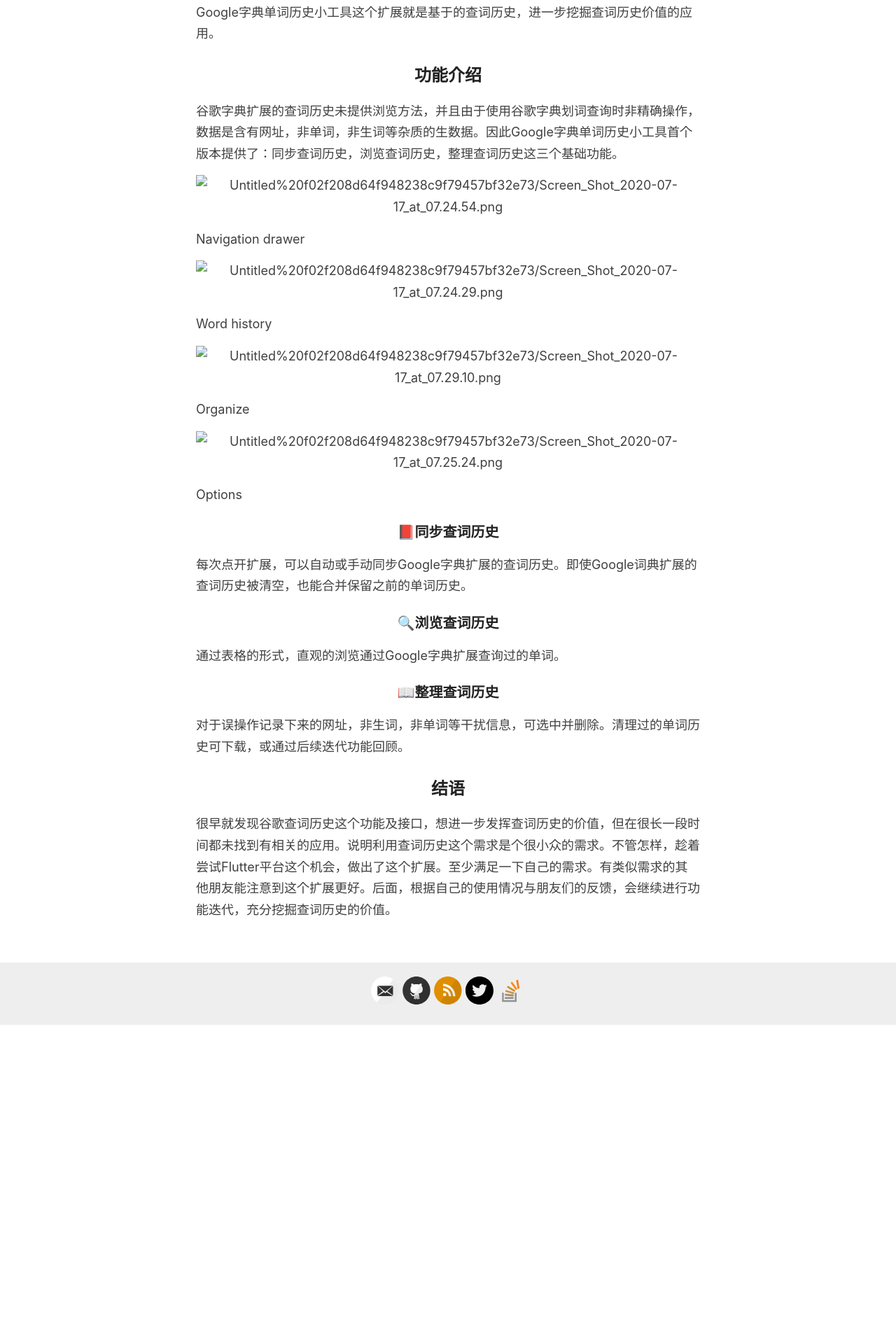
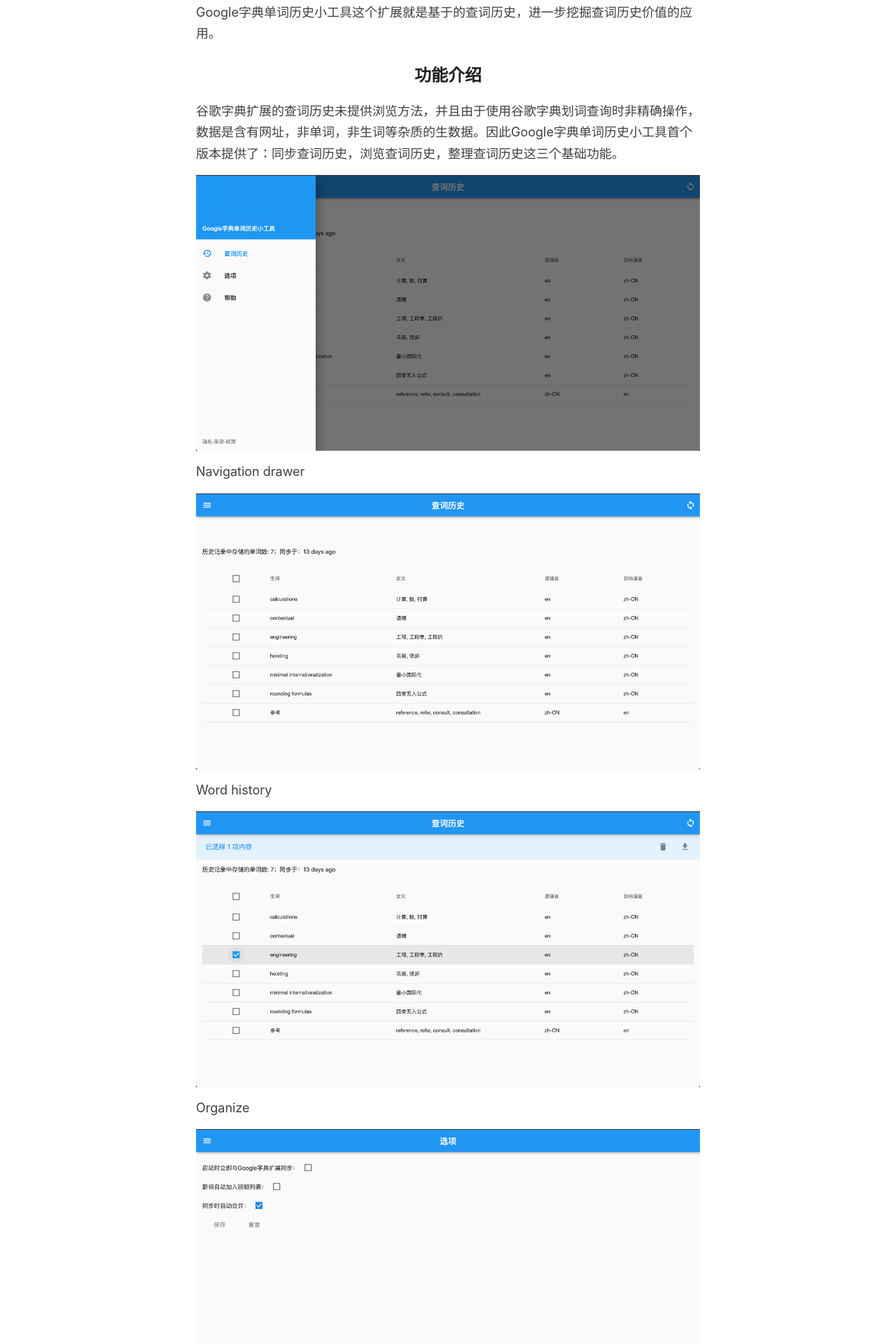
Before and after one commit to xiaominglui/xiaominglui.github.com, a Jekyll site: the page built from _pages/projects/word_history_utilities.md, in a window 1280 px wide. Shown: the part 1291-3211 px from the top of the page at 70% size. Built offline with Jekyll 4.4.1, drawn with Linux system fonts in a browser that asks for light colours; before the commit the page ends 2756 px from its top, so only the background shows below that.

Commit message:
a try to link to images

```diff
--- a/_pages/projects/word_history_utilities.md
+++ b/_pages/projects/word_history_utilities.md
@@ -22,19 +22,19 @@
 
 谷歌字典扩展的查词历史未提供浏览方法，并且由于使用谷歌字典划词查询时非精确操作，数据是含有网址，非单词，非生词等杂质的生数据。因此Google字典单词历史小工具首个版本提供了：同步查词历史，浏览查词历史，整理查词历史这三个基础功能。
 
-![Untitled%20f02f208d64f948238c9f79457bf32e73/Screen_Shot_2020-07-17_at_07.24.54.png](Untitled%20f02f208d64f948238c9f79457bf32e73/Screen_Shot_2020-07-17_at_07.24.54.png)
+![Untitled%20f02f208d64f948238c9f79457bf32e73/Screen_Shot_2020-07-17_at_07.24.54.png](/images/Screen_Shot_2020-07-17_at_07.24.54.png)
 
 Navigation drawer
 
-![Untitled%20f02f208d64f948238c9f79457bf32e73/Screen_Shot_2020-07-17_at_07.24.29.png](Untitled%20f02f208d64f948238c9f79457bf32e73/Screen_Shot_2020-07-17_at_07.24.29.png)
+![Untitled%20f02f208d64f948238c9f79457bf32e73/Screen_Shot_2020-07-17_at_07.24.29.png](/images/Screen_Shot_2020-07-17_at_07.24.29.png)
 
 Word history
 
-![Untitled%20f02f208d64f948238c9f79457bf32e73/Screen_Shot_2020-07-17_at_07.29.10.png](Untitled%20f02f208d64f948238c9f79457bf32e73/Screen_Shot_2020-07-17_at_07.29.10.png)
+![Untitled%20f02f208d64f948238c9f79457bf32e73/Screen_Shot_2020-07-17_at_07.29.10.png](/images/Screen_Shot_2020-07-17_at_07.29.10.png)
 
 Organize
 
-![Untitled%20f02f208d64f948238c9f79457bf32e73/Screen_Shot_2020-07-17_at_07.25.24.png](Untitled%20f02f208d64f948238c9f79457bf32e73/Screen_Shot_2020-07-17_at_07.25.24.png)
+![Untitled%20f02f208d64f948238c9f79457bf32e73/Screen_Shot_2020-07-17_at_07.25.24.png](/images/Screen_Shot_2020-07-17_at_07.25.24.png)
 
 Options
 
```
Also changed, not shown: images/Screen_Shot_2020-07-17_at_07.24.29.png (renamed from _pages/projects/Untitled f02f208d64f948238c9f79457bf32e73/Screen_Shot_2020-07-17_at_07.24.29.png), images/Screen_Shot_2020-07-17_at_07.24.54.png (renamed from _pages/projects/Untitled f02f208d64f948238c9f79457bf32e73/Screen_Shot_2020-07-17_at_07.24.54.png), images/Screen_Shot_2020-07-17_at_07.25.24.png (renamed from _pages/projects/Untitled f02f208d64f948238c9f79457bf32e73/Screen_Shot_2020-07-17_at_07.25.24.png), images/Screen_Shot_2020-07-17_at_07.29.10.png (renamed from _pages/projects/Untitled f02f208d64f948238c9f79457bf32e73/Screen_Shot_2020-07-17_at_07.29.10.png).
